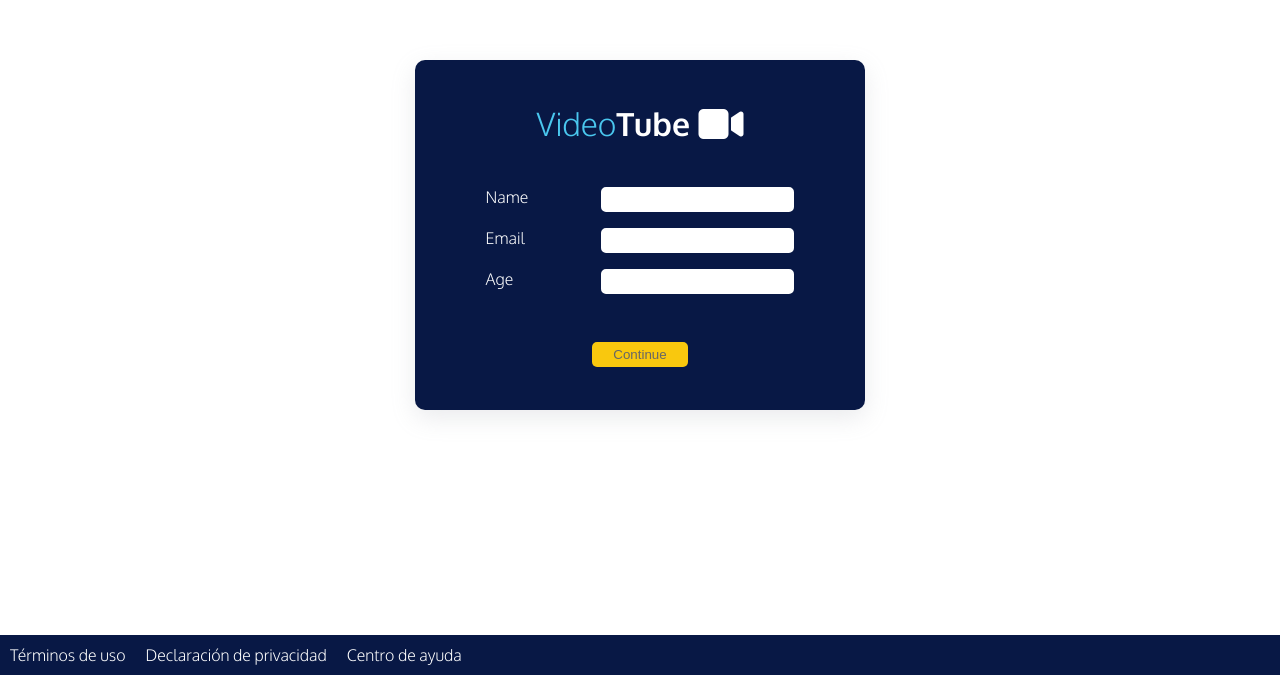
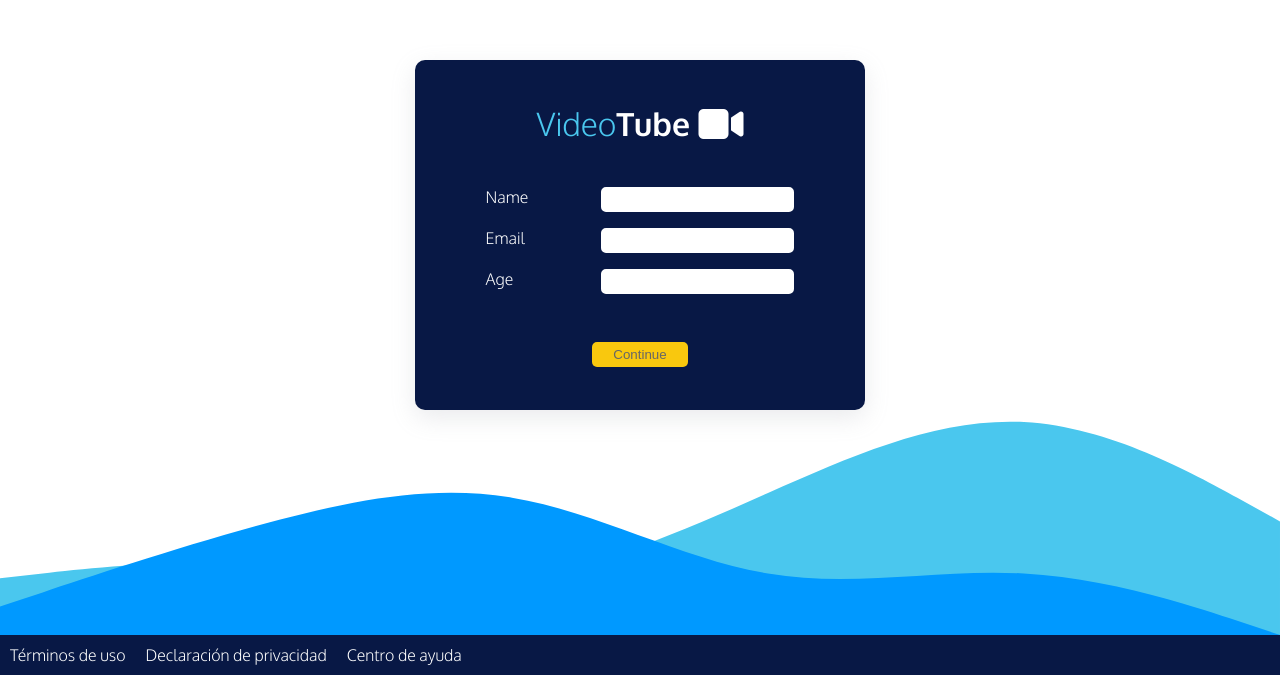
Before and after one commit to AndresNunezG/VideoTube, a React app: page / in a window 1280 px wide. Shown: the part 165-840 px from the top of the page. Built offline with nearby package versions, Linux system fonts and the light colour scheme.

Commit message:
Home page styles with background completed

```diff
--- a/src/assets/styles/Home.scss
+++ b/src/assets/styles/Home.scss
@@ -16,6 +16,8 @@
     flex-direction: column;
     justify-content: space-evenly;
     box-shadow: rgba(149, 157, 165, 0.2) 0px 8px 24px;
+    position: absolute;
+    z-index: 100;
 }
 
 .Title__container {
@@ -90,3 +92,29 @@
 .Button__login:hover {
     color: #FFF;
 }
+
+.Background__container {
+    width: 100%;
+    height: 100%;
+    position: relative;
+}
+
+.Image__container {
+    width: 100%;
+    height: 100%;
+}
+
+.Image__container div {
+    width: 100%;
+    height: 100%;
+    display: flex;
+    align-items: flex-end;
+}
+
+.Image__container-1 {
+    position: absolute;
+}
+
+.Image__container-2 {
+    position: relative;
+}
--- a/src/pages/Home.jsx
+++ b/src/pages/Home.jsx
@@ -1,5 +1,7 @@
 import React from 'react';
 
+import ImgWave1 from '../assets/static/ImgWave1.svg'
+import ImgWave2 from '../assets/static/ImgWave2.svg'
 import '../assets/styles/Home.scss'
 
 class Home extends React.Component {
@@ -32,6 +34,16 @@ class Home extends React.Component {
                         </form>
                     </div>
                 </div>
+                <div className="Background__container">
+                    <div className="Image__container">
+                        <div className="Image__container-1">
+                            <img src={ImgWave2} alt="imgwave2" />
+                        </div>
+                        <div className="Image__container-2">
+                            <img src={ImgWave1} alt="imgwave1" />
+                        </div>
+                    </div>
+                </div>
             </div>
         )
     }
```
Also changed, not shown: src/assets/static/ImgWave1.svg (added), src/assets/static/ImgWave2.svg (added).
